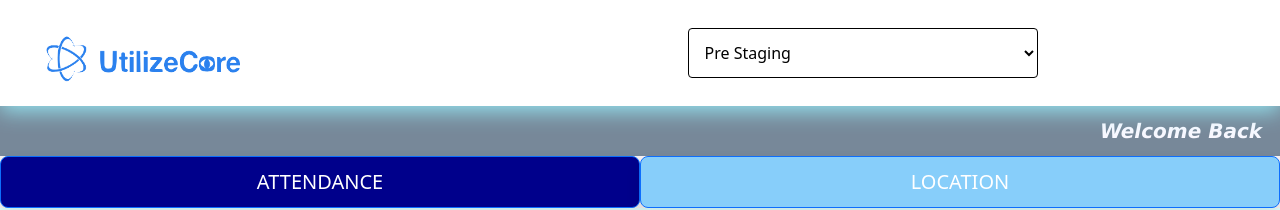
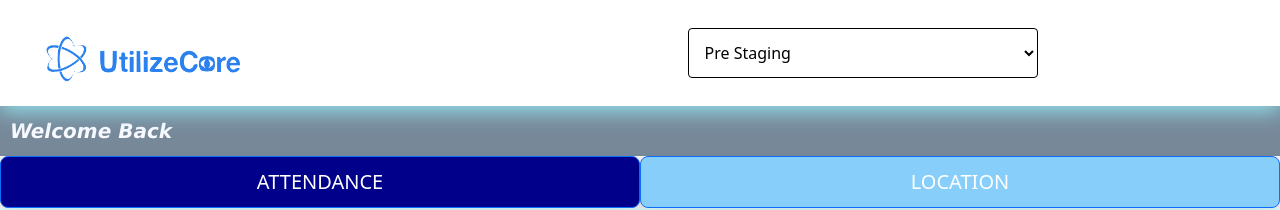
Before and after one commit to Ashishsingh-Kachhawah/Assignment-4-Employee, a React (Create React App) app in the folder Client/: page /Dashboard in a window 1280 px wide. Shown: the top 210 px of the page. Built offline with nearby package versions, Linux system fonts and the light colour scheme; no server answers; what google-maps-react would draw is missing.

Commit message:
changed Css for Is admin or not, userlocation.json file Updated

```diff
--- a/Client/src/DashBoardComponent/Dashboard.js
+++ b/Client/src/DashBoardComponent/Dashboard.js
@@ -113,8 +113,9 @@ const [userIsAdmin , setUserIsAdmin] = useState(false);
         <div className="stylDashboardView">
           {/* <h1>In a Dashboard.........................WELCOME...............</h1> */}
           <div className="AdminContainer" >
+             <div className="Usernamediv">Welcome Back {Username} </div>
             <div className='Admindiv' hidden={userIsAdmin ? false : true}>I AM THE ADMIN </div>
-            <div className="Usernamediv">Welcome Back {Username} </div>
+
           </div>
 
           <header className="header">{/* <DashboardNavBar /> */}</header>
--- a/Client/src/DashBoardComponent/GoogleMap.js
+++ b/Client/src/DashBoardComponent/GoogleMap.js
@@ -26,7 +26,7 @@ export class GoogleMap extends Component {
 
  getEmployeeLocation() {
   console.log("getEmployeeLocation");
-  const url = (this.props.userIsAdmin == true) ? "http://127.0.0.1:3002/employeelocation" : "http://127.0.0.1:3002/employeelocation/employee_id" ;
+  const url = (this.props.userIsAdmin == true) ? "http://127.0.0.1:3002/employeelocation" : "http://127.0.0.1:3002/employeelocation/46913" ;
   console.log("url for employee location----> ",url);
   fetch(url, {
     method: "GET",
--- a/Client/src/cssComponents/Dashboard.css
+++ b/Client/src/cssComponents/Dashboard.css
@@ -213,11 +213,11 @@ body {
   .AdminContainer{
     display: flex;
     flex-direction: row;
-
       background-color:lightslategray;
      height: 50px;
    /* text-align:center; */
    font-size: 20px;
+   width: 100%;
    font-weight: bold;
     font-style: oblique;
     font-family:'Lucida Sans', 'Lucida Sans Regular', 'Lucida Grande', 'Lucida Sans Unicode', Geneva, Verdana, sans-serif;
@@ -225,12 +225,14 @@ body {
   .Admindiv{
     /* float: left; */
     padding: 10px;
-   padding-left:40px ;
+   /* padding-left:40px ; */
+   width: 55%;
     color: aliceblue;
   }
   .Usernamediv{
     /* float: right; */
+       width: 45%;
     padding: 10px;
-    padding-left: 1100px;
+    /* padding-left: 1100px; */
     color:ghostwhite;
   }
```
Also changed, not shown: 1 other file (tests, documents, lock files or other folders).
